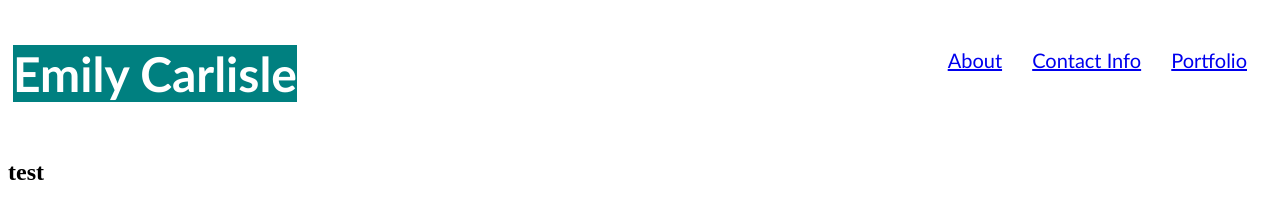
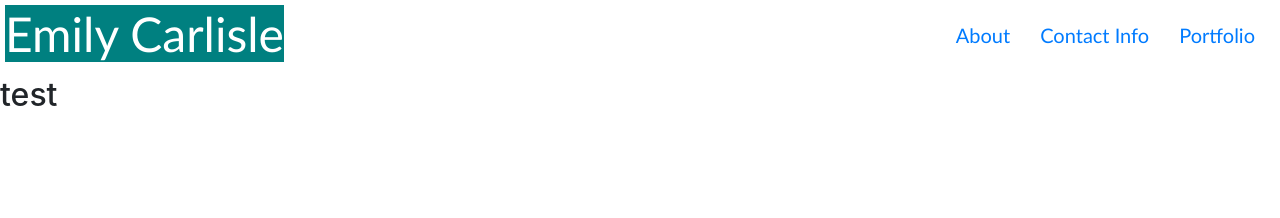
Before and after one commit to emcarlisle/Portfolio, a plain HTML site: page portfolio.html in a window 1280 px wide. Drawn offline with nearby package versions, Linux system fonts and the light colour scheme.

Commit message:
adjusting navbar in contact and profile

```diff
--- a/portfolio.html
+++ b/portfolio.html
@@ -4,6 +4,7 @@
     <meta charset="UTF-8">
     <meta name="viewport" content="width=device-width, initial-scale=1.0">
     <title>About Me</title>
+    <link rel="stylesheet" href="https://stackpath.bootstrapcdn.com/bootstrap/4.4.1/css/bootstrap.min.css" integrity="sha384-Vkoo8x4CGsO3+Hhxv8T/Q5PaXtkKtu6ug5TOeNV6gBiFeWPGFN9MuhOf23Q9Ifjh" crossorigin="anonymous">
     <link rel="stylesheet" href="style.css">
     <link href="index.html">
     <link href="contact.html">
@@ -12,6 +13,9 @@
 
 <body>
     <header class="header">
+
+        <div class="row">
+            <div class="col-md-12">
                 <h1><span class="seo">Emily Carlisle</span></h1>
                 <nav>
                      <ul>
@@ -26,6 +30,8 @@
                         </li>
                     </ul>
                 </nav>
+            </div>
+        </div>
 
     </header>
 
@@ -35,6 +41,6 @@
 
 
 
+</body>
 
-    </body>
 </html>
```
Also changed, not shown: contact.html (+5 -3 lines). Lines whose indentation alone changed are shown as unchanged.
